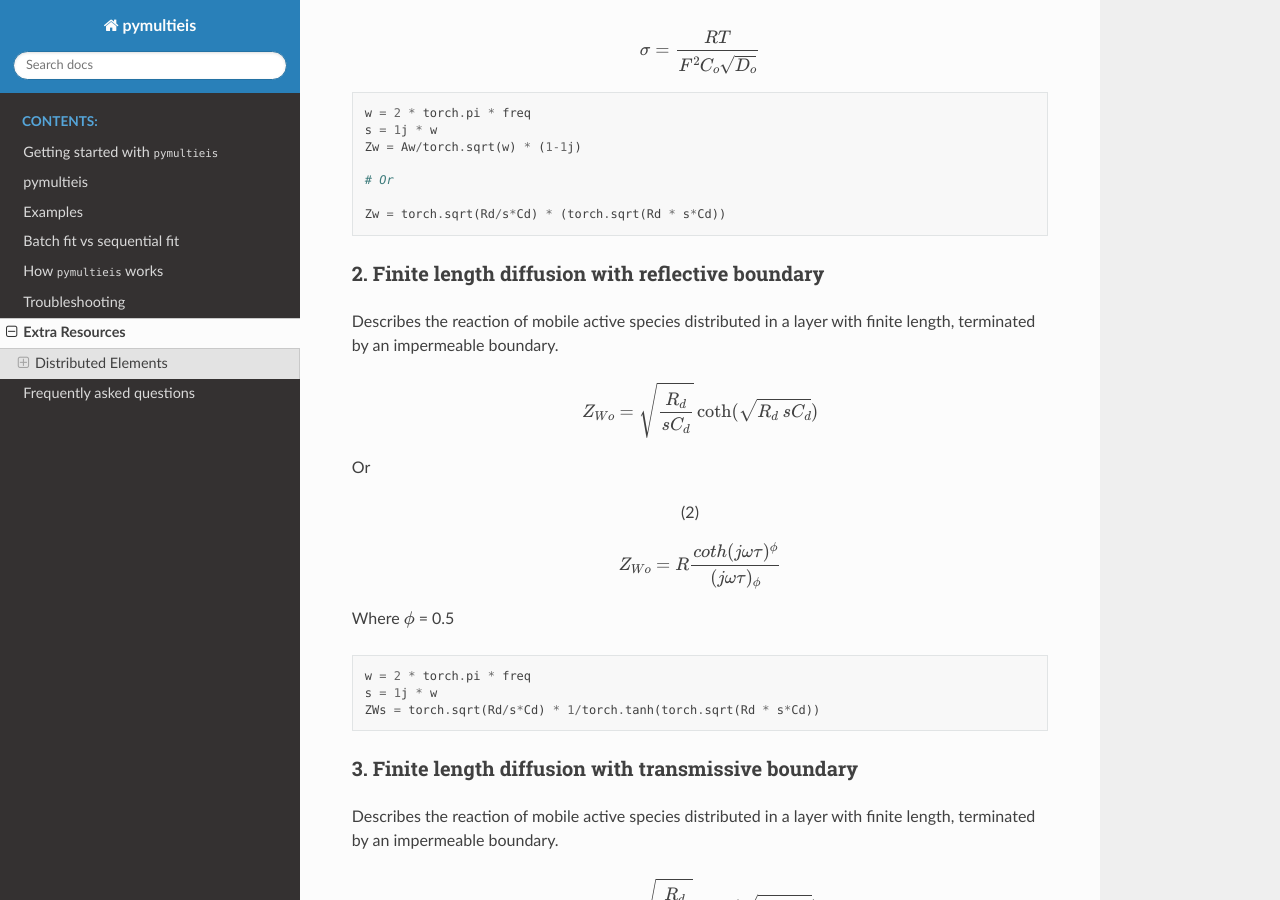
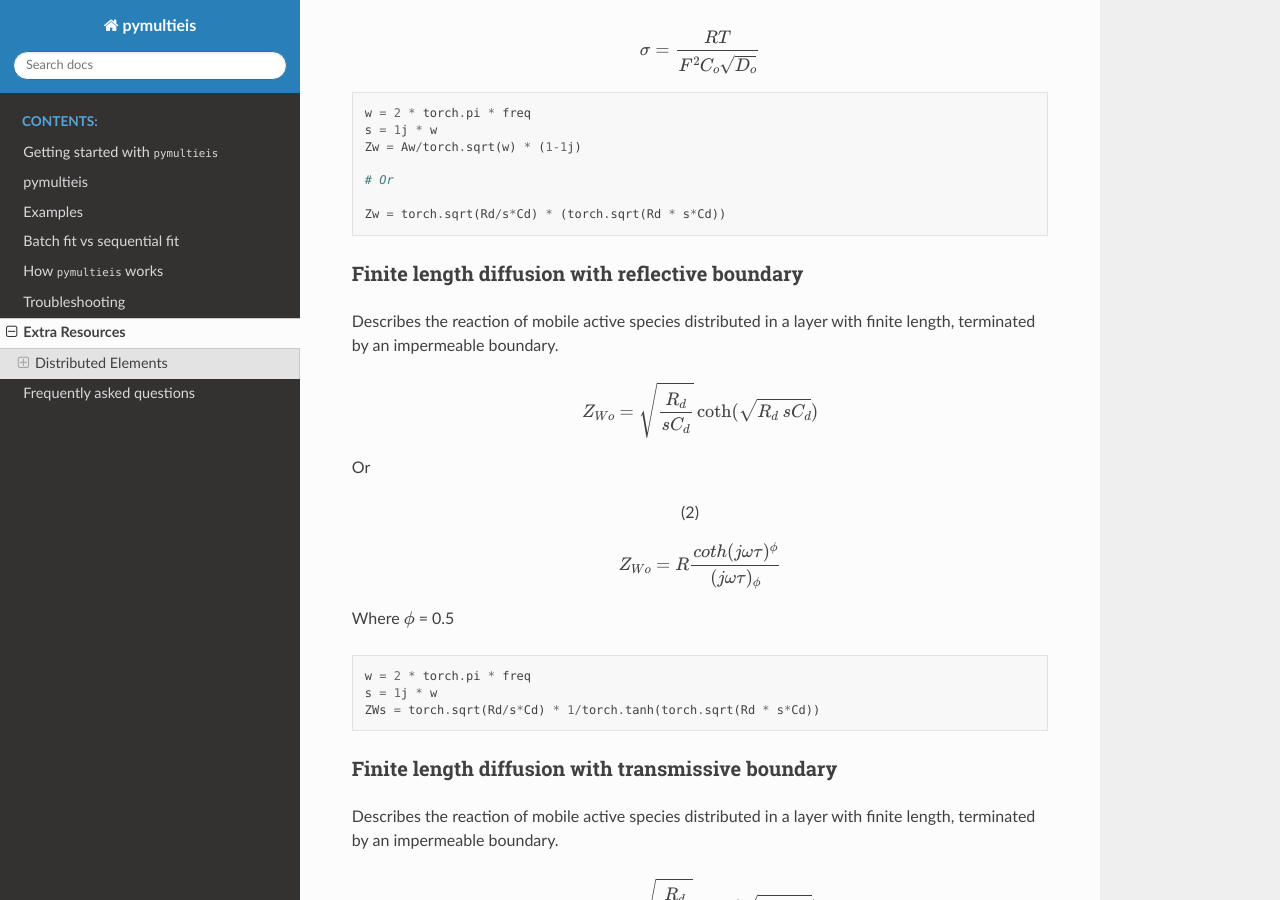
Before and after one commit to richinex/pymultieis, a Sphinx documentation site: the page built from docs/source/extra-resources.rst, in a window 1280 px wide and 900 px high, scrolled down 597 px. Built offline with Sphinx 7.4.7 and the Read the Docs theme 2.0.0, drawn with Linux system fonts in a browser that asks for light colours; pages that are not in the unit, such as notebooks, are missing from menus; some of the changed text lies outside the part shown.

Commit message:
Updated docs

```diff
--- a/docs/source/extra-resources.rst
+++ b/docs/source/extra-resources.rst
@@ -41,7 +41,7 @@ And
   Zw = torch.sqrt(Rd/s*Cd) * (torch.sqrt(Rd * s*Cd))
 
 
-2. Finite length diffusion with reflective boundary
+Finite length diffusion with reflective boundary
 *****************************************************
 
 Describes the reaction of mobile active species distributed in a layer with finite length,
@@ -65,7 +65,7 @@ Where :math:`\phi` = 0.5
   ZWs = torch.sqrt(Rd/s*Cd) * 1/torch.tanh(torch.sqrt(Rd * s*Cd))
 
 
-3. Finite length diffusion with transmissive boundary
+Finite length diffusion with transmissive boundary
 ******************************************************
 
 Describes the reaction of mobile active species distributed in a layer with finite length,
```
Also changed, not shown: other parts of docs/source/extra-resources.rst (+1 -1 lines).
